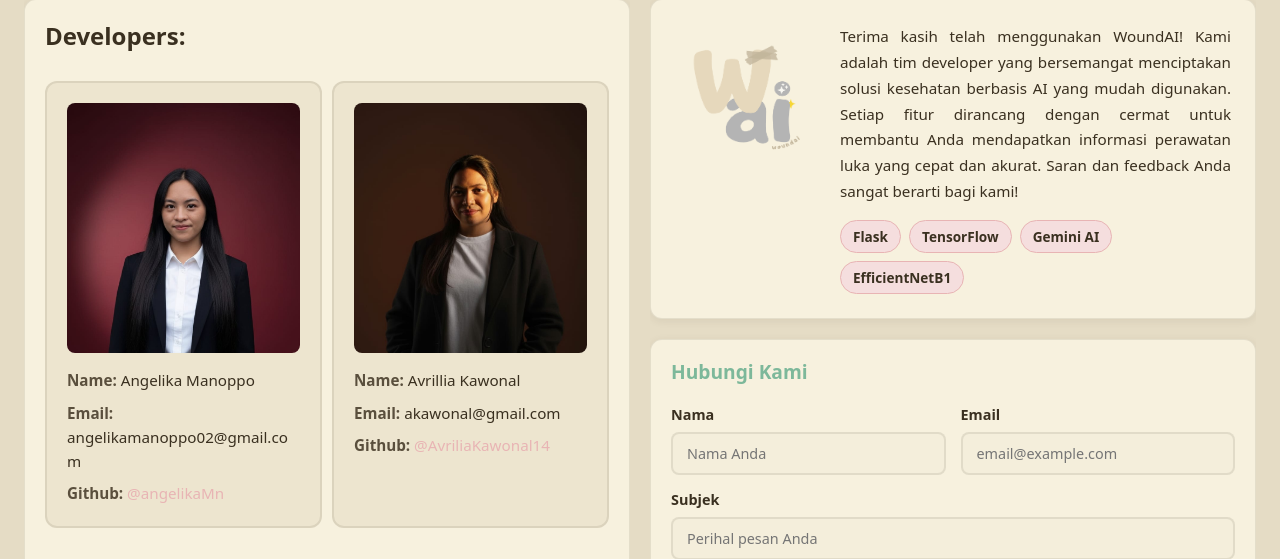
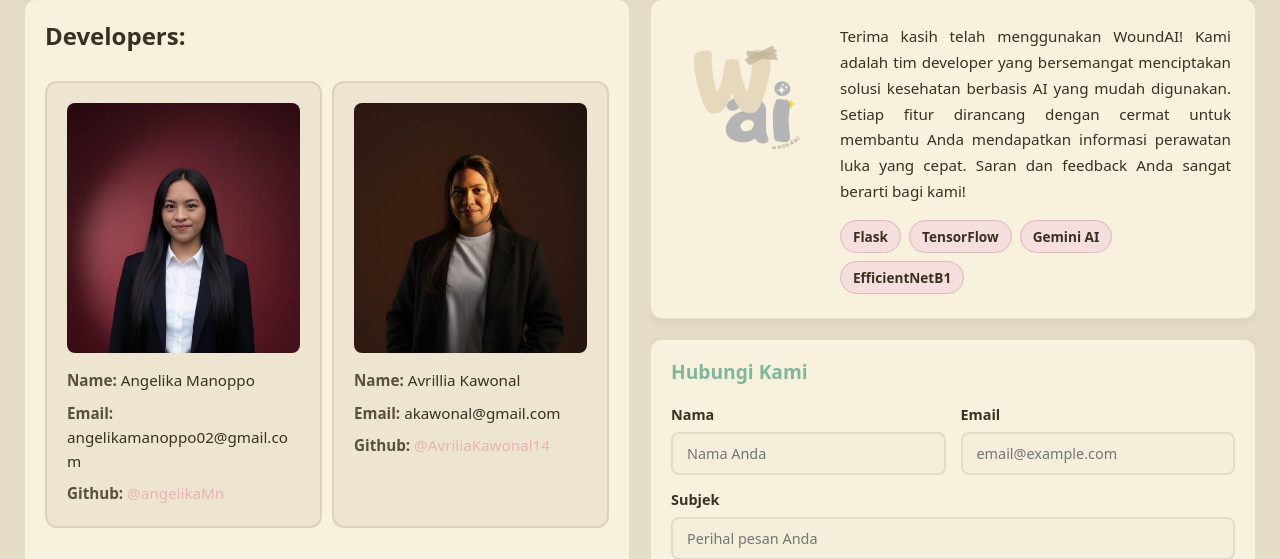
Before and after one commit to angelikaMn/woundai, a Flask app: page /contact in a window 1280 px wide. Shown: the part 114-673 px from the top of the page. Run offline with Flask 3, Linux system fonts and the light colour scheme; parts of the project's set-up code (start-up, migrations or seed data) failed here and were passed over.

Commit message:
about.html

```diff
--- a/templates/about.html
+++ b/templates/about.html
@@ -361,7 +361,7 @@
                     </p>
                 </section>
 
-                <!-- Misi Kami -->
+                <!-- Misi Kami Adalah -->
                 <section class="about-section">
                     <h3>
                         <svg
--- a/templates/contact.html
+++ b/templates/contact.html
@@ -297,8 +297,8 @@
                                 menciptakan solusi kesehatan berbasis AI yang
                                 mudah digunakan. Setiap fitur dirancang dengan
                                 cermat untuk membantu Anda mendapatkan informasi
-                                perawatan luka yang cepat dan akurat. Saran dan
-                                feedback Anda sangat berarti bagi kami!
+                                perawatan luka yang cepat. Saran dan feedback
+                                Anda sangat berarti bagi kami!
                             </p>
                             <div class="project-tech">
                                 <span class="tech-badge">Flask</span>
```
